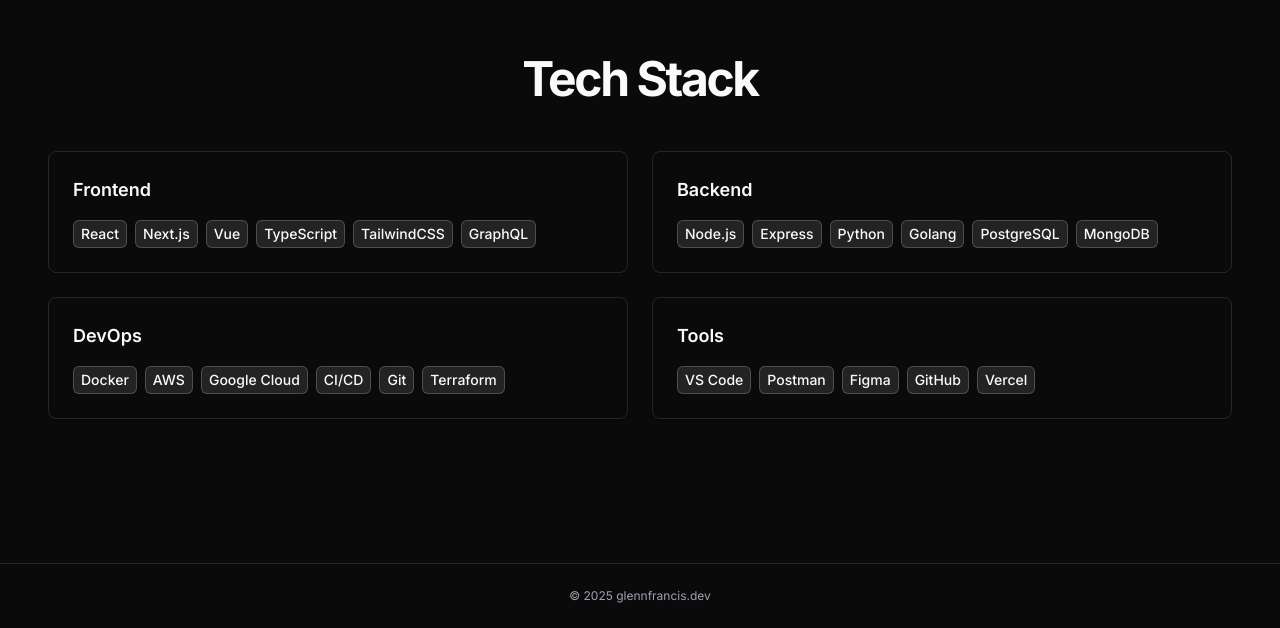
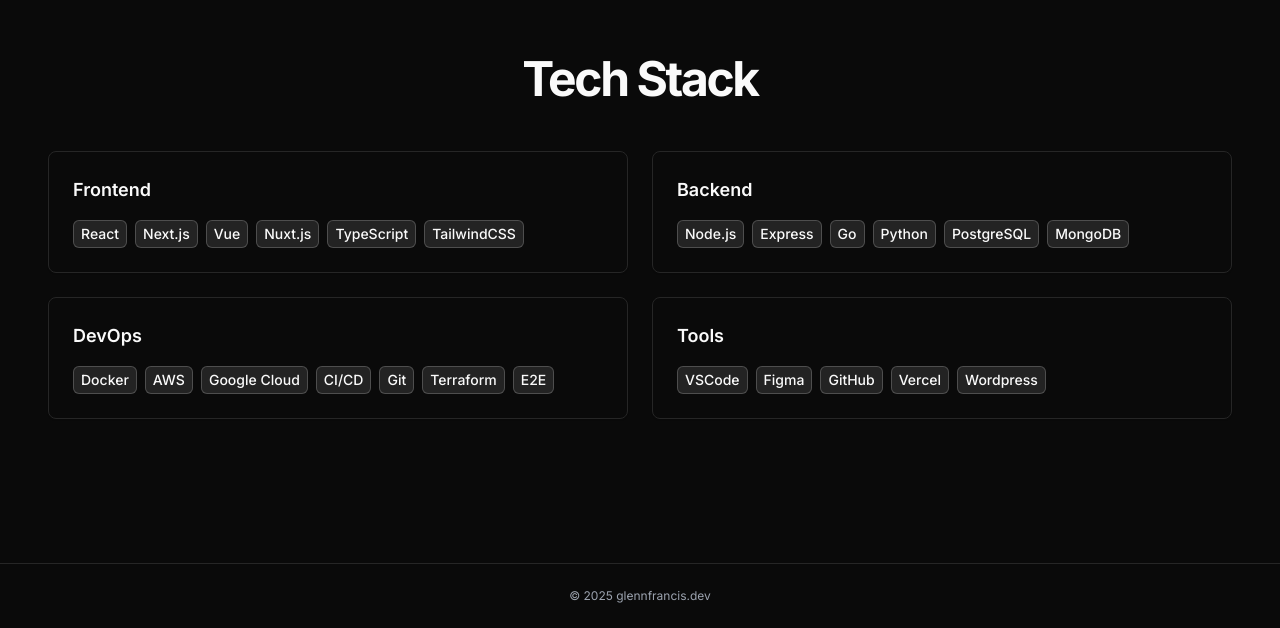
Before and after one commit to gmf001/glenn-francis-v2, a Next.js app: page / in a window 1280 px wide. Shown: the part 2272-2900 px from the top of the page. Built offline with nearby package versions, Linux system fonts and the light colour scheme.

Commit message:
Update technology skills in tech.tsx

```diff
--- a/components/tech.tsx
+++ b/components/tech.tsx
@@ -3,19 +3,19 @@
 const technologies = [
 	{
 		category: 'Frontend',
-		skills: ['React', 'Next.js', 'Vue', 'TypeScript', 'TailwindCSS', 'GraphQL']
+		skills: ['React', 'Next.js', 'Vue', 'Nuxt.js', 'TypeScript', 'TailwindCSS']
 	},
 	{
 		category: 'Backend',
-		skills: ['Node.js', 'Express', 'Python', 'Golang', 'PostgreSQL', 'MongoDB']
+		skills: ['Node.js', 'Express', 'Go', 'Python', 'PostgreSQL', 'MongoDB']
 	},
 	{
 		category: 'DevOps',
-		skills: ['Docker', 'AWS', 'Google Cloud', 'CI/CD', 'Git', 'Terraform']
+		skills: ['Docker', 'AWS', 'Google Cloud', 'CI/CD', 'Git', 'Terraform', 'E2E']
 	},
 	{
 		category: 'Tools',
-		skills: ['VS Code', 'Postman', 'Figma', 'GitHub', 'Vercel']
+		skills: ['VSCode', 'Figma', 'GitHub', 'Vercel', 'Wordpress']
 	}
 ];
 
```
